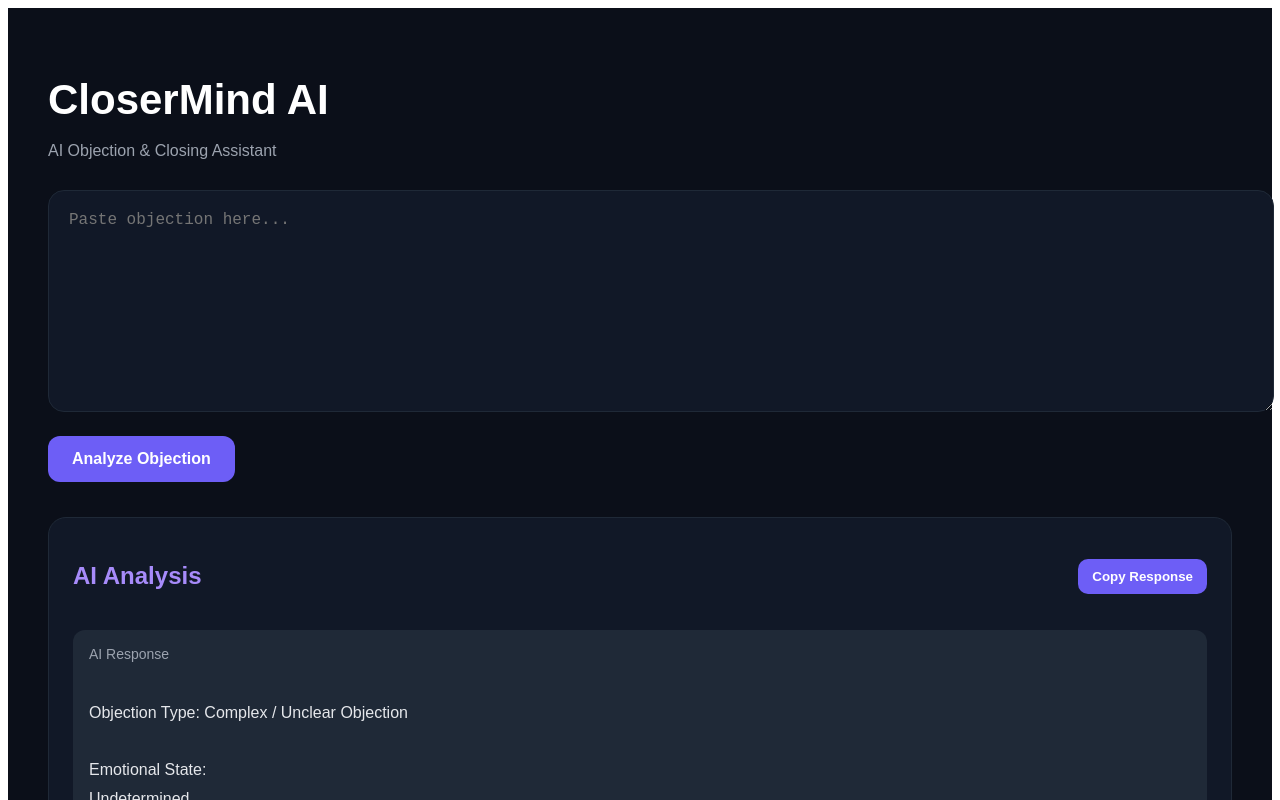
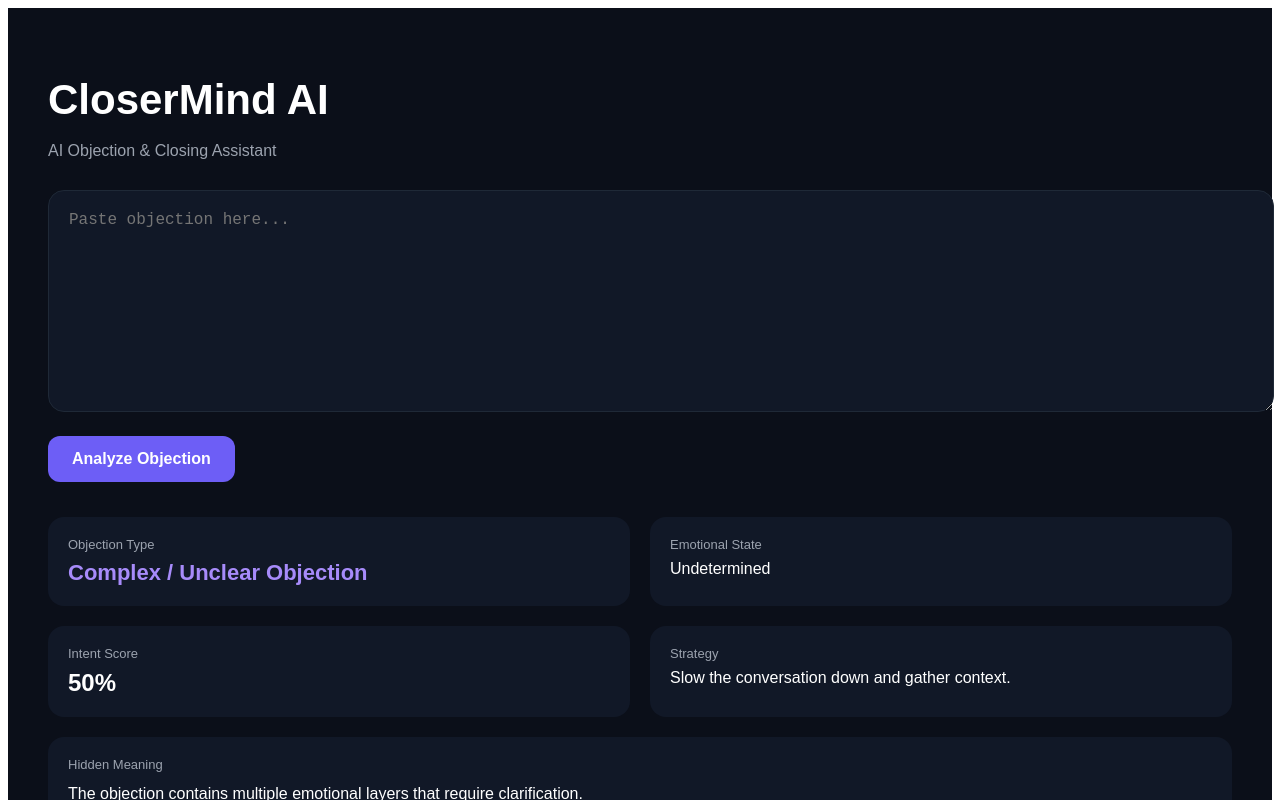
Before and after one commit to maryammemrabet-rgb/closermind-ai, a Next.js app: page / in a window 1280 px wide. Both pictures are taken after a click on the button "Analyze Objection". Shown: the top 800 px of the page. Built offline with nearby package versions, Linux system fonts and the light colour scheme.

Commit message:
Update page.js

```diff
--- a/app/page.js
+++ b/app/page.js
@@ -4,7 +4,7 @@ import { useState } from "react";
 
 export default function Home() {
   const [input, setInput] = useState("");
-  const [result, setResult] = useState("");
+  const [result, setResult] = useState(null);
   const [copied, setCopied] = useState(false);
 
   const analyzeObjection = () => {
@@ -17,64 +17,38 @@ export default function Home() {
       text.includes("too much") ||
       text.includes("price")
     ) {
-      setResult(`
-Objection Type: Budget Resistance
-
-Emotional State:
-Interested but financially cautious
-
-Intent Score:
-78/100
-
-Hidden Meaning:
-The prospect likely sees value, but emotionally associates the investment with risk.
-This objection is rarely about pure affordability — it is usually about certainty and perceived ROI.
-
-Recommended Strategy:
-Increase certainty and reframe the investment around outcomes.
-
-Best Response:
-I completely understand — and honestly, most people who ended up getting the strongest results initially felt the exact same way.
-
-Usually when someone says it's expensive, it’s not necessarily that they can’t do it — it’s that they want to feel fully confident the investment will truly pay off.
-
-Out of curiosity, what part are you trying to make sure is worth it for you?
-
-Closing Direction:
-Shift the conversation away from price and toward transformation, outcomes, and certainty.
-      `);
+      setResult({
+        objectionType: "Budget Resistance",
+        emotionalState: "Interested but financially cautious",
+        intentScore: "78%",
+        hiddenMeaning:
+          "The prospect likely sees value, but emotionally associates the investment with risk.",
+        strategy:
+          "Increase certainty and reframe the investment around outcomes.",
+        bestResponse:
+          "I completely understand — and honestly, most people who ended up getting the strongest results initially felt the exact same way.",
+        closingDirection:
+          "Shift the conversation away from price and toward transformation and ROI."
+      });
 
     // THINK ABOUT IT
     } else if (
       text.includes("think") ||
       text.includes("let me think")
     ) {
-      setResult(`
-Objection Type: Trust / Internal Uncertainty
-
-Emotional State:
-Cautious but emotionally engaged
-
-Intent Score:
-72/100
-
-Hidden Meaning:
-The prospect is rarely asking for time alone — they are usually asking for emotional certainty.
-There is likely an unresolved concern they haven’t fully verbalized yet.
-
-Recommended Strategy:
-Lower pressure while uncovering the real hesitation.
-
-Best Response:
-Absolutely, that makes complete sense.
-
-And usually when someone says they want to think about it, there’s normally one specific part they’re still trying to feel fully comfortable with.
-
-For you personally, what do you feel is the biggest thing still on your mind right now?
-
-Closing Direction:
-Help the prospect verbalize the true concern instead of ending the conversation prematurely.
-      `);
+      setResult({
+        objectionType: "Trust / Internal Uncertainty",
+        emotionalState: "Cautious but emotionally engaged",
+        intentScore: "72%",
+        hiddenMeaning:
+          "The prospect is looking for emotional certainty before committing.",
+        strategy:
+          "Lower pressure while uncovering the real hesitation.",
+        bestResponse:
+          "Absolutely, that makes complete sense. Usually when someone says they want to think about it, there’s one specific thing they still want clarity on.",
+        closingDirection:
+          "Help the prospect verbalize the true concern."
+      });
 
     // TIMING
     } else if (
@@ -82,94 +56,57 @@ Help the prospect verbalize the true concern instead of ending the conversation
       text.includes("not now") ||
       text.includes("bad timing")
     ) {
-      setResult(`
-Objection Type: Timing Objection
-
-Emotional State:
-Interested but low urgency
-
-Intent Score:
-65/100
-
-Hidden Meaning:
-The prospect does not yet emotionally connect the problem with immediate action.
-This is often a priority positioning issue rather than a true timing issue.
-
-Recommended Strategy:
-Increase urgency carefully without sounding pushy.
-
-Best Response:
-Totally understandable.
-
-Usually when people say “later,” it’s because the problem hasn’t yet become painful enough to feel urgent right now.
-
-Out of curiosity, what would realistically need to happen for this to become more important sooner rather than later?
-
-Closing Direction:
-Help the prospect connect future consequences to present action.
-      `);
+      setResult({
+        objectionType: "Timing Objection",
+        emotionalState: "Interested but low urgency",
+        intentScore: "65%",
+        hiddenMeaning:
+          "The prospect does not emotionally connect the issue with immediate action.",
+        strategy:
+          "Increase urgency carefully without sounding pushy.",
+        bestResponse:
+          "Totally understandable. Usually when people say later, it’s because the issue hasn’t become painful enough yet.",
+        closingDirection:
+          "Help the prospect connect future consequences to present action."
+      });
 
     // BUSY
     } else if (
       text.includes("busy") ||
       text.includes("too much going on")
     ) {
-      setResult(`
-Objection Type: Priority Overload
-
-Emotional State:
-Mentally overwhelmed
-
-Intent Score:
-60/100
-
-Hidden Meaning:
-The prospect may actually be interested, but emotionally feels overloaded and unable to process another decision right now.
-
-Recommended Strategy:
-Position your solution as simplification and relief.
-
-Best Response:
-I completely understand.
-
-Honestly, the busiest people are usually the ones who benefit the most from solving problems that are already draining their time, energy, or focus.
-
-The goal here wouldn’t be to add more to your plate — it would actually be to remove friction and make things easier long term.
-
-Closing Direction:
-Reduce emotional overwhelm and frame the solution as support rather than additional effort.
-      `);
+      setResult({
+        objectionType: "Priority Overload",
+        emotionalState: "Mentally overwhelmed",
+        intentScore: "60%",
+        hiddenMeaning:
+          "The prospect feels overloaded and unable to process another decision.",
+        strategy:
+          "Position the solution as relief and simplification.",
+        bestResponse:
+          "I completely understand. The busiest people are often the ones who benefit the most from reducing friction and wasted energy.",
+        closingDirection:
+          "Frame the solution as support, not additional work."
+      });
 
     // NOT INTERESTED
     } else if (
       text.includes("not interested") ||
       text.includes("no interest")
     ) {
-      setResult(`
-Objection Type: Low Perceived Value
-
-Emotional State:
-Dismissive or emotionally disconnected
-
-Intent Score:
-32/100
-
-Hidden Meaning:
-The prospect likely does not yet understand the personal relevance or emotional impact of the solution.
-
-Recommended Strategy:
-Rebuild curiosity instead of pushing harder.
-
-Best Response:
-Totally fair.
-
-And honestly, most people are not immediately interested in something until they clearly see how it directly connects to a problem, frustration, or goal they actually care about.
-
-Out of curiosity, what’s currently your biggest challenge around this area right now?
-
-Closing Direction:
-Move the conversation from rejection toward self-discovery and relevance.
-      `);
+      setResult({
+        objectionType: "Low Perceived Value",
+        emotionalState: "Dismissive or disconnected",
+        intentScore: "32%",
+        hiddenMeaning:
+          "The prospect does not yet see the emotional relevance of the solution.",
+        strategy:
+          "Rebuild curiosity instead of pushing harder.",
+        bestResponse:
+          "Totally fair. Most people only become interested once they clearly see how something connects to a real challenge they care about.",
+        closingDirection:
+          "Move the conversation toward self-discovery."
+      });
 
     // SEND INFO
     } else if (
@@ -177,32 +114,19 @@ Move the conversation from rejection toward self-discovery and relevance.
       text.includes("information") ||
       text.includes("email")
     ) {
-      setResult(`
-Objection Type: Information Request / Soft Avoidance
-
-Emotional State:
-Interested but emotionally disengaging from commitment
-
-Intent Score:
-64/100
-
-Hidden Meaning:
-The prospect is curious, but wants psychological distance before making a decision.
-This is often a polite way to avoid pressure while keeping the conversation open.
-
-Recommended Strategy:
-Keep control of the conversation while lowering pressure.
-
-Best Response:
-Absolutely — happy to send everything over.
-
-Just before I do, usually when someone asks for information, there’s one specific thing they’re trying to better understand before feeling comfortable moving forward.
-
-For you, what would that be?
-
-Closing Direction:
-Avoid losing momentum. Re-engage the prospect emotionally before ending the interaction.
-      `);
+      setResult({
+        objectionType: "Information Request / Soft Avoidance",
+        emotionalState: "Interested but disengaging",
+        intentScore: "64%",
+        hiddenMeaning:
+          "The prospect wants psychological distance before committing.",
+        strategy:
+          "Keep engagement active while lowering pressure.",
+        bestResponse:
+          "Absolutely — happy to send everything over. Before I do, what specifically would you like to better understand first?",
+        closingDirection:
+          "Avoid losing momentum before the interaction ends."
+      });
 
     // AUTHORITY
     } else if (
@@ -211,31 +135,19 @@ Avoid losing momentum. Re-engage the prospect emotionally before ending the inte
       text.includes("wife") ||
       text.includes("husband")
     ) {
-      setResult(`
-Objection Type: Authority / External Validation
-
-Emotional State:
-Interested but dependent on reassurance from others
-
-Intent Score:
-74/100
-
-Hidden Meaning:
-The prospect may emotionally want the solution, but seeks safety through external approval before committing.
-
-Recommended Strategy:
-Help them emotionally prepare to present the decision internally.
-
-Best Response:
-Of course — that makes complete sense.
-
-And usually when someone wants to discuss it with a partner or decision-maker, there are normally a few key things that person will care most about.
-
-What do you think would matter most to them when evaluating this?
-
-Closing Direction:
-Turn the prospect into an internal advocate instead of losing momentum.
-      `);
+      setResult({
+        objectionType: "Authority / External Validation",
+        emotionalState: "Interested but dependent on approval",
+        intentScore: "74%",
+        hiddenMeaning:
+          "The prospect wants external reassurance before deciding.",
+        strategy:
+          "Help the prospect internally justify the decision.",
+        bestResponse:
+          "Of course — that makes complete sense. What do you think will matter most to them when evaluating this?",
+        closingDirection:
+          "Turn the prospect into an internal advocate."
+      });
 
     // COMPETITOR
     } else if (
@@ -243,62 +155,56 @@ Turn the prospect into an internal advocate instead of losing momentum.
       text.includes("another provider") ||
       text.includes("already have")
     ) {
-      setResult(`
-Objection Type: Existing Solution / Competitor
-
-Emotional State:
-Comfortable but open-minded
-
-Intent Score:
-67/100
-
-Hidden Meaning:
-The prospect fears the risk and inconvenience of switching more than they value potential improvement.
-
-Recommended Strategy:
-Expose emotional dissatisfaction and identify gaps.
-
-Best Response:
-That actually makes a lot of sense.
-
-And usually when companies already have a solution in place, the biggest opportunities come from the things they’ve simply learned to tolerate over time.
-
-Out of curiosity, if you could improve one thing about your current solution, what would it be?
-
-Closing Direction:
-Shift the focus from loyalty to unmet needs and hidden frustrations.
-      `);
+      setResult({
+        objectionType: "Existing Solution / Competitor",
+        emotionalState: "Comfortable but open-minded",
+        intentScore: "67%",
+        hiddenMeaning:
+          "The prospect fears switching risk more than missing improvement.",
+        strategy:
+          "Identify dissatisfaction and hidden frustrations.",
+        bestResponse:
+          "That makes sense. If you could improve one thing about your current solution, what would it be?",
+        closingDirection:
+          "Shift focus toward gaps in the current setup."
+      });
 
     // DEFAULT
     } else {
-      setResult(`
-Objection Type: Complex / Unclear Objection
-
-Emotional State:
-Undetermined
-
-Intent Score:
-50/100
-
-Hidden Meaning:
-The objection may contain multiple emotional layers that require clarification before responding strategically.
-
-Recommended Strategy:
-Slow the conversation down and gather context.
-
-Best Response:
-I completely understand.
-
-Just so I respond in the most helpful way possible, can you walk me through what specifically is making you hesitate right now?
-
-Closing Direction:
-Gather emotional context before attempting to persuade.
-      `);
+      setResult({
+        objectionType: "Complex / Unclear Objection",
+        emotionalState: "Undetermined",
+        intentScore: "50%",
+        hiddenMeaning:
+          "The objection contains multiple emotional layers that require clarification.",
+        strategy:
+          "Slow the conversation down and gather context.",
+        bestResponse:
+          "Just so I can respond in the most helpful way possible, what specifically is making you hesitate right now?",
+        closingDirection:
+          "Gather emotional context before persuading."
+      });
     }
   };
 
   const copyResult = async () => {
-    await navigator.clipboard.writeText(result);
+    const textToCopy = `
+Objection Type: ${result.objectionType}
+
+Emotional State: ${result.emotionalState}
+
+Intent Score: ${result.intentScore}
+
+Hidden Meaning: ${result.hiddenMeaning}
+
+Strategy: ${result.strategy}
+
+Best Response: ${result.bestResponse}
+
+Closing Direction: ${result.closingDirection}
+    `;
+
+    await navigator.clipboard.writeText(textToCopy);
 
     setCopied(true);
 
@@ -369,17 +275,111 @@ Gather emotional context before attempting to persuade.
         <div
           style={{
             marginTop: "35px",
-            display: "flex",
-            flexDirection: "column",
+            display: "grid",
+            gridTemplateColumns: "1fr 1fr",
             gap: "20px"
           }}
         >
           <div
             style={{
               background: "#111827",
-              padding: "24px",
-              borderRadius: "18px",
-              border: "1px solid #1F2937"
+              padding: "20px",
+              borderRadius: "16px"
+            }}
+          >
+            <div style={{ color: "#9CA3AF", fontSize: "13px" }}>
+              Objection Type
+            </div>
+
+            <div
+              style={{
+                marginTop: "8px",
+                color: "#A78BFA",
+                fontSize: "22px",
+                fontWeight: "bold"
+              }}
+            >
+              {result.objectionType}
+            </div>
+          </div>
+
+          <div
+            style={{
+              background: "#111827",
+              padding: "20px",
+              borderRadius: "16px"
+            }}
+          >
+            <div style={{ color: "#9CA3AF", fontSize: "13px" }}>
+              Emotional State
+            </div>
+
+            <div style={{ marginTop: "8px" }}>
+              {result.emotionalState}
+            </div>
+          </div>
+
+          <div
+            style={{
+              background: "#111827",
+              padding: "20px",
+              borderRadius: "16px"
+            }}
+          >
+            <div style={{ color: "#9CA3AF", fontSize: "13px" }}>
+              Intent Score
+            </div>
+
+            <div
+              style={{
+                marginTop: "8px",
+                fontSize: "24px",
+                fontWeight: "bold"
+              }}
+            >
+              {result.intentScore}
+            </div>
+          </div>
+
+          <div
+            style={{
+              background: "#111827",
+              padding: "20px",
+              borderRadius: "16px"
+            }}
+          >
+            <div style={{ color: "#9CA3AF", fontSize: "13px" }}>
+              Strategy
+            </div>
+
+            <div style={{ marginTop: "8px" }}>
+              {result.strategy}
+            </div>
+          </div>
+
+          <div
+            style={{
+              background: "#111827",
+              padding: "20px",
+              borderRadius: "16px",
+              gridColumn: "span 2"
+            }}
+          >
+            <div style={{ color: "#9CA3AF", fontSize: "13px" }}>
+              Hidden Meaning
+            </div>
+
+            <div style={{ marginTop: "8px", lineHeight: "1.7" }}>
+              {result.hiddenMeaning}
+            </div>
+          </div>
+
+          <div
+            style={{
+              background: "#111827",
+              padding: "20px",
+              borderRadius: "16px",
+              gridColumn: "span 2"
             }}
           >
             <div
@@ -389,9 +389,9 @@ Gather emotional context before attempting to persuade.
                 alignItems: "center"
               }}
             >
-              <h2 style={{ color: "#A78BFA" }}>
-                AI Analysis
-              </h2>
+              <div style={{ color: "#9CA3AF", fontSize: "13px" }}>
+                Best Response
+              </div>
 
               <button
                 onClick={copyResult}
@@ -411,34 +411,29 @@ Gather emotional context before attempting to persuade.
 
             <div
               style={{
-                marginTop: "20px",
-                display: "flex",
-                flexDirection: "column",
-                gap: "16px"
+                marginTop: "12px",
+                lineHeight: "1.8",
+                whiteSpace: "pre-wrap"
               }}
             >
-              <div
-                style={{
-                  background: "#1F2937",
-                  padding: "16px",
-                  borderRadius: "12px"
-                }}
-              >
-                <div style={{ color: "#9CA3AF", fontSize: "14px" }}>
-                  AI Response
+              {result.bestResponse}
+            </div>
           </div>
 
           <div
             style={{
-                    marginTop: "8px",
-                    lineHeight: "1.8",
-                    color: "#E5E7EB",
-                    whiteSpace: "pre-wrap"
+              background: "#111827",
+              padding: "20px",
+              borderRadius: "16px",
+              gridColumn: "span 2"
             }}
           >
-                  {result}
+            <div style={{ color: "#9CA3AF", fontSize: "13px" }}>
+              Closing Direction
             </div>
-              </div>
+
+            <div style={{ marginTop: "8px" }}>
+              {result.closingDirection}
             </div>
           </div>
         </div>
```
Lines whose indentation alone changed are shown as unchanged.
